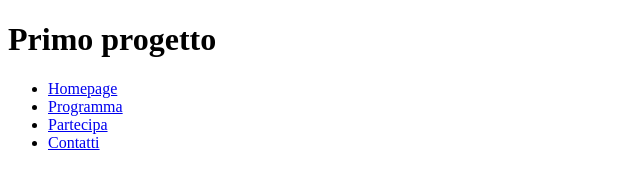
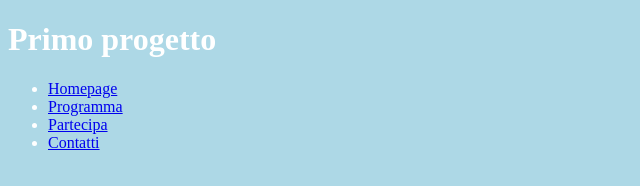
Before and after one commit to lorenzopiscopo/Il-mio-primo-progetto, a plain HTML site: page index.html in a window 1280 px wide. Shown: the whole page, without its empty margins (0-640 px from the left). Drawn offline with Linux system fonts and the light colour scheme.

Commit message:
Add files via upload

```diff
--- a/index.html
+++ b/index.html
@@ -4,7 +4,7 @@
     <meta charset="utf-8">
     <title>Il mio primo progetto</title>
   </head>
-  <body>
+  <body text="white" bgcolor="lightblue">
     <h1>Primo progetto</h1>
     <h2></h2>
     <nav>
```
